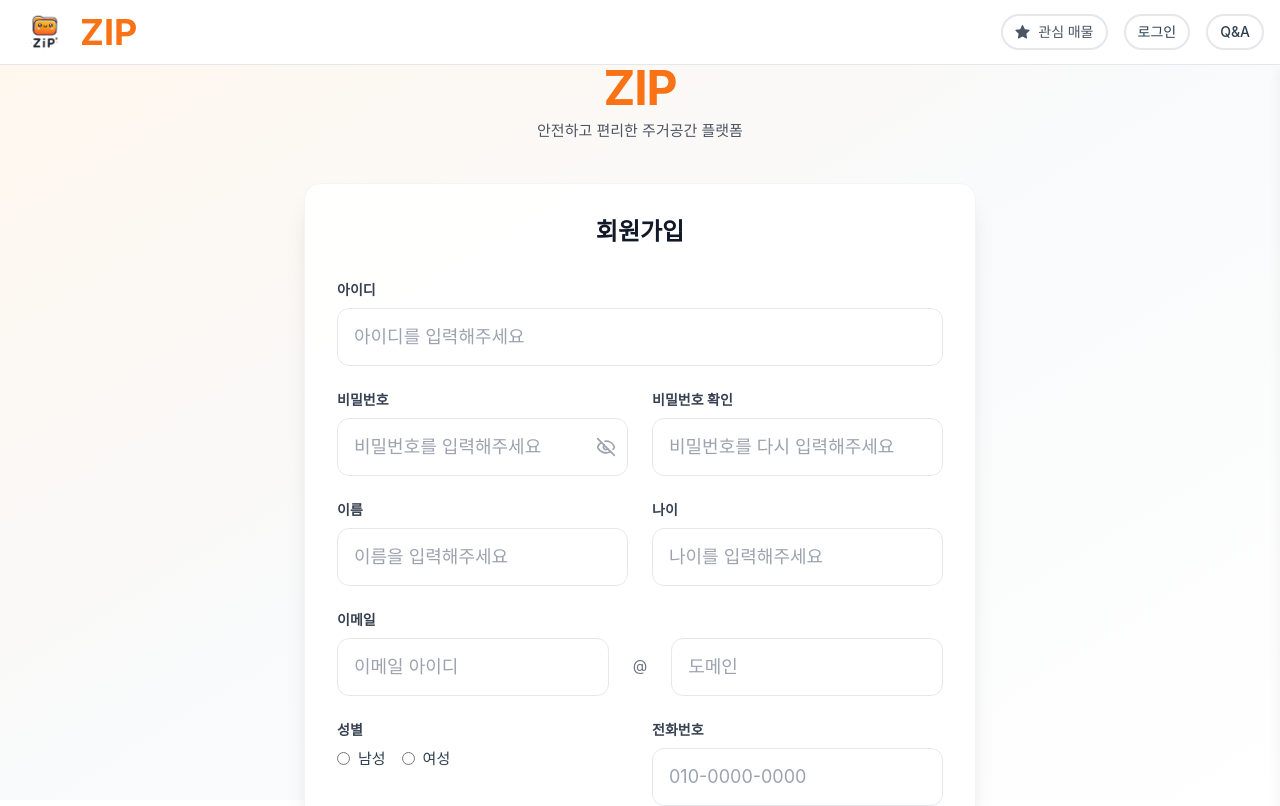
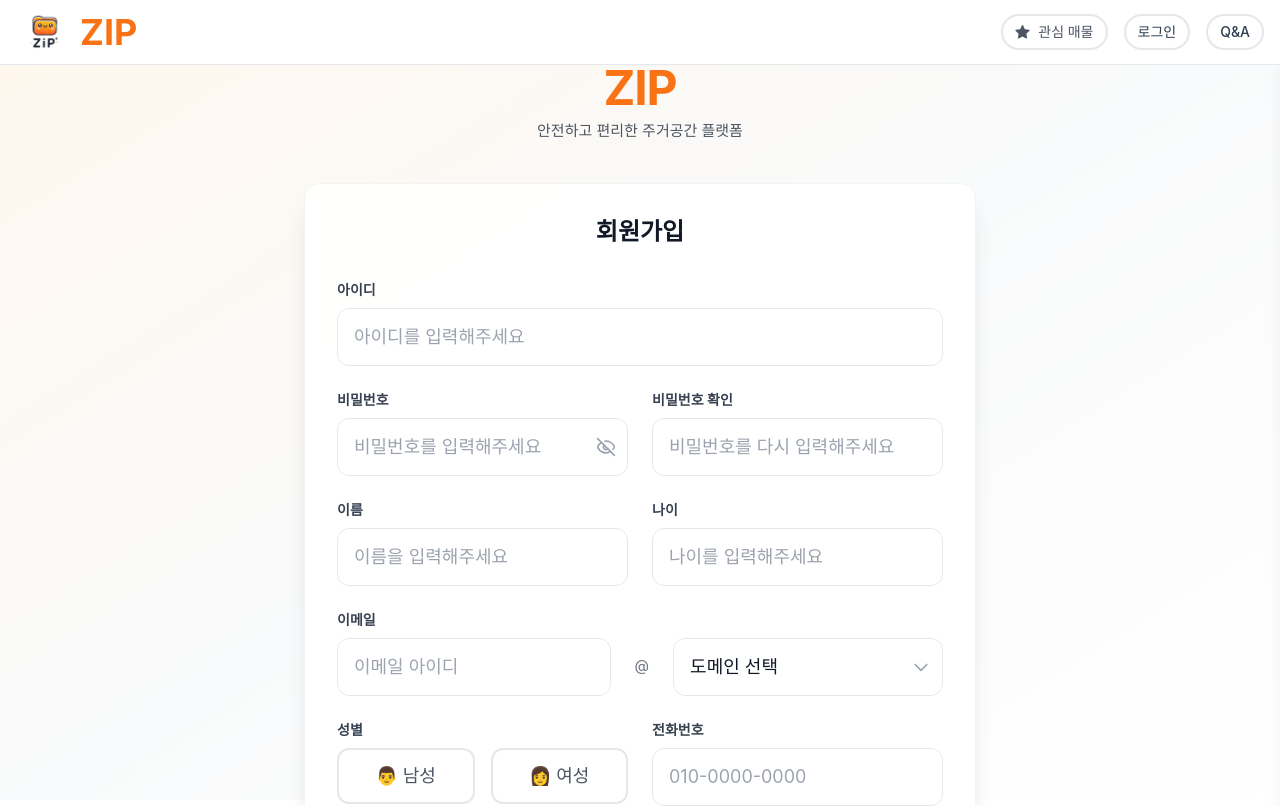
Before and after one commit to ssuzyn/SSAFY-Home, a Vue app in the folder Frontend/vue-homefront/: page /signup in a window 1280 px wide. Shown: the top 806 px of the page. Built offline with nearby package versions, Linux system fonts and the light colour scheme.

Commit message:
add: 회원가입 patch 적용

```diff
--- a/Frontend/vue-homefront/src/components/auth/SignUpForm.vue
+++ b/Frontend/vue-homefront/src/components/auth/SignUpForm.vue
@@ -18,20 +18,24 @@
               <div class="relative">
                 <input
                   v-model="formData.user_id"
-                  @input="checkIdAvailability"
                   type="text"
-                  maxlength="50"
-                  class="w-full px-4 py-3.5 text-lg border border-gray-200 rounded-xl focus:ring-2 focus:ring-orange-500 focus:border-orange-500 text-gray-900 placeholder-gray-400 transition-all duration-200 bg-white/70"
-                  :class="{'border-red-500': idCheckMessage && !idAvailable, 'border-green-500': idCheckMessage && idAvailable}"
+                  class="w-full px-4 py-3.5 text-lg border border-gray-200 rounded-xl focus:ring-2 focus:ring-orange-500 focus:border-orange-500"
+                  :class="{
+                    'border-red-500': validationMessages.userId && !validationMessages.userId.includes('✓'),
+                    'border-green-500': validationMessages.userId?.includes('✓')
+                  }"
                   placeholder="아이디를 입력해주세요"
                   required
                 />
                 <div
-                  v-if="idCheckMessage"
+                  v-if="validationMessages.userId"
                   class="absolute right-0 top-full mt-1 text-sm"
-                  :class="{'text-green-500': idAvailable, 'text-red-500': !idAvailable}"
+                  :class="{
+                    'text-red-500': !validationMessages.userId.includes('✓'),
+                    'text-green-500': validationMessages.userId.includes('✓')
+                  }"
                 >
-                  {{ idCheckMessage }}
+                  {{ validationMessages.userId }}
                 </div>
               </div>
             </div>
@@ -45,8 +49,6 @@
                   <input
                     v-model="formData.user_pwd"
                     :type="showPassword ? 'text' : 'password'"
-                    maxlength="255"
-                    @input="checkPasswordMatch"
                     class="w-full px-4 py-3.5 text-lg border border-gray-200 rounded-xl focus:ring-2 focus:ring-orange-500 focus:border-orange-500 text-gray-900 placeholder-gray-400 transition-all duration-200 bg-white/70"
                     placeholder="비밀번호를 입력해주세요"
                     required
@@ -68,13 +70,23 @@
                   <input
                     v-model="formData.confirmPassword"
                     :type="showPassword ? 'text' : 'password'"
-                    @input="checkPasswordMatch"
                     class="w-full px-4 py-3.5 text-lg border border-gray-200 rounded-xl focus:ring-2 focus:ring-orange-500 focus:border-orange-500 text-gray-900 placeholder-gray-400 transition-all duration-200 bg-white/70"
+                    :class="{
+                      'border-red-500': validationMessages.passwordMatch && !validationMessages.passwordMatch.includes('✓'),
+                      'border-green-500': validationMessages.passwordMatch?.includes('✓')
+                    }"
                     placeholder="비밀번호를 다시 입력해주세요"
                     required
                   />
-                  <div v-if="passwordMismatchMessage" class="absolute right-0 top-full mt-1 text-sm text-red-500">
-                    {{ passwordMismatchMessage }}
+                  <div
+                    v-if="validationMessages.passwordMatch"
+                    class="absolute right-0 top-full mt-1 text-sm"
+                    :class="{
+                      'text-red-500': !validationMessages.passwordMatch.includes('✓'),
+                      'text-green-500': validationMessages.passwordMatch.includes('✓')
+                    }"
+                  >
+                    {{ validationMessages.passwordMatch }}
                   </div>
                 </div>
               </div>
@@ -98,37 +110,90 @@
               <!-- 나이 -->
               <div>
                 <label class="block text-sm font-semibold text-gray-700 mb-2">나이</label>
+                <div class="relative">
                   <input
                     v-model="formData.age"
                     type="number"
                     min="1"
                     max="150"
                     class="w-full px-4 py-3.5 text-lg border border-gray-200 rounded-xl focus:ring-2 focus:ring-orange-500 focus:border-orange-500 text-gray-900 placeholder-gray-400 transition-all duration-200 bg-white/70"
+                    :class="{
+                      'border-red-500': validationMessages.age && !validationMessages.age.includes('✓'),
+                      'border-green-500': validationMessages.age?.includes('✓')
+                    }"
                     placeholder="나이를 입력해주세요"
                     required
                   />
+                  <div
+                    v-if="validationMessages.age"
+                    class="absolute right-0 top-full mt-1 text-sm"
+                    :class="{
+                      'text-red-500': !validationMessages.age.includes('✓'),
+                      'text-green-500': validationMessages.age.includes('✓')
+                    }"
+                  >
+                    {{ validationMessages.age }}
+                  </div>
+                </div>
               </div>
             </div>
 
             <!-- 이메일 -->
             <div>
               <label class="block text-sm font-semibold text-gray-700 mb-2">이메일</label>
-              <div class="flex space-x-2">
+              <div class="relative flex space-x-2">
                 <input
                   v-model="formData.email_id"
                   type="text"
                   class="w-1/2 px-4 py-3.5 text-lg border border-gray-200 rounded-xl focus:ring-2 focus:ring-orange-500 focus:border-orange-500 text-gray-900 placeholder-gray-400 transition-all duration-200 bg-white/70"
+                  :class="{
+                    'border-red-500': validationMessages.email && !validationMessages.email.includes('✓'),
+                    'border-green-500': validationMessages.email?.includes('✓')
+                  }"
                   placeholder="이메일 아이디"
                   required
                 />
                 <span class="flex items-center justify-center px-4 text-gray-500">@</span>
+                <div class="w-1/2 relative">
+                  <select
+                    v-if="formData.email_domain !== 'custom'"
+                    v-model="formData.email_domain"
+                    class="w-full px-4 py-3.5 text-lg border border-gray-200 rounded-xl focus:ring-2 focus:ring-orange-500 focus:border-orange-500 text-gray-900 placeholder-gray-400 transition-all duration-200 bg-white/70 appearance-none"
+                    :class="{
+                      'border-red-500': validationMessages.email && !validationMessages.email.includes('✓'),
+                      'border-green-500': validationMessages.email?.includes('✓')
+                    }"
+                    required
+                  >
+                    <option value="">도메인 선택</option>
+                    <option v-for="domain in emailDomains" :key="domain" :value="domain">
+                      {{ domain === 'custom' ? '직접 입력' : domain }}
+                    </option>
+                  </select>
                   <input
+                    v-if="formData.email_domain === 'custom'"
                     v-model="formData.email_domain"
                     type="text"
-                  class="w-1/2 px-4 py-3.5 text-lg border border-gray-200 rounded-xl focus:ring-2 focus:ring-orange-500 focus:border-orange-500 text-gray-900 placeholder-gray-400 transition-all duration-200 bg-white/70"
-                  placeholder="도메인"
+                    class="w-full px-4 py-3.5 text-lg border border-gray-200 rounded-xl focus:ring-2 focus:ring-orange-500 focus:border-orange-500 text-gray-900 placeholder-gray-400 transition-all duration-200 bg-white/70"
+                    placeholder="도메인 입력"
                     required
                   />
+                  <div class="absolute inset-y-0 right-0 flex items-center pr-3 pointer-events-none">
+                    <svg class="w-5 h-5 text-gray-400" fill="none" stroke="currentColor" viewBox="0 0 24 24">
+                      <path stroke-linecap="round" stroke-linejoin="round" stroke-width="2" d="M19 9l-7 7-7-7" />
+                    </svg>
+                  </div>
+                </div>
+                <div
+                  v-if="validationMessages.email"
+                  class="absolute right-0 top-full mt-1 text-sm"
+                  :class="{
+                    'text-red-500': !validationMessages.email.includes('✓'),
+                    'text-green-500': validationMessages.email.includes('✓')
+                  }"
+                >
+                  {{ validationMessages.email }}
+                </div>
               </div>
             </div>
 
@@ -138,13 +203,43 @@
               <div>
                 <label class="block text-sm font-semibold text-gray-700 mb-2">성별</label>
                 <div class="flex space-x-4">
-                  <label class="flex items-center space-x-2 cursor-pointer group">
-                    <input type="radio" v-model="formData.gender" value="M" class="form-radio text-orange-500 focus:ring-orange-500" required>
-                    <span class="group-hover:text-orange-500 transition-colors">남성</span>
+                  <label class="flex-1">
+                    <input
+                      type="radio"
+                      v-model="formData.gender"
+                      value="M"
+                      class="hidden"
+                      required
+                    >
+                    <div
+                      class="flex items-center justify-center p-3 border-2 rounded-xl cursor-pointer transition-all duration-200 hover:bg-green-50"
+                      :class="formData.gender === 'M' ? 'border-green-500 bg-green-50' : 'border-gray-200'"
+                    >
+                      <div class="flex flex-col items-center space-y-1">
+                        <span class="text-lg font-medium" :class="formData.gender === 'M' ? 'text-green-500' : 'text-gray-600'">
+                          👨 남성
+                        </span>
+                      </div>
+                    </div>
                   </label>
-                  <label class="flex items-center space-x-2 cursor-pointer group">
-                    <input type="radio" v-model="formData.gender" value="F" class="form-radio text-orange-500 focus:ring-orange-500" required>
-                    <span class="group-hover:text-orange-500 transition-colors">여성</span>
+                  <label class="flex-1">
+                    <input
+                      type="radio"
+                      v-model="formData.gender"
+                      value="F"
+                      class="hidden"
+                      required
+                    >
+                    <div
+                      class="flex items-center justify-center p-3 border-2 rounded-xl cursor-pointer transition-all duration-200 hover:bg-green-50"
+                      :class="formData.gender === 'F' ? 'border-green-500 bg-green-50' : 'border-gray-200'"
+                    >
+                      <div class="flex flex-col items-center space-y-1">
+                        <span class="text-lg font-medium" :class="formData.gender === 'F' ? 'text-green-500' : 'text-gray-600'">
+                          👩 여성
+                        </span>
+                      </div>
+                    </div>
                   </label>
                 </div>
               </div>
@@ -152,22 +247,38 @@
               <!-- 전화번호 -->
               <div>
                 <label class="block text-sm font-semibold text-gray-700 mb-2">전화번호</label>
+                <div class="relative">
                   <input
                     v-model="formData.phone_number"
                     type="tel"
-                  maxlength="15"
+                    maxlength="13"
                     class="w-full px-4 py-3.5 text-lg border border-gray-200 rounded-xl focus:ring-2 focus:ring-orange-500 focus:border-orange-500 text-gray-900 placeholder-gray-400 transition-all duration-200 bg-white/70"
+                    :class="{
+                      'border-red-500': validationMessages.phone && !validationMessages.phone.includes('✓'),
+                      'border-green-500': validationMessages.phone?.includes('✓')
+                    }"
                     placeholder="010-0000-0000"
                     required
                   />
+                  <div
+                    v-if="validationMessages.phone"
+                    class="absolute right-0 top-full mt-1 text-sm"
+                    :class="{
+                      'text-red-500': !validationMessages.phone.includes('✓'),
+                      'text-green-500': validationMessages.phone.includes('✓')
+                    }"
+                  >
+                    {{ validationMessages.phone }}
+                  </div>
+                </div>
               </div>
             </div>
 
             <!-- 회원가입 버튼 -->
             <button
               type="submit"
-              :disabled="!idAvailable || isSubmitting || formData.user_pwd !== formData.confirmPassword"
-              class="w-full py-3.5 px-4 text-lg bg-gradient-to-r from-orange-400 via-orange-500 to-orange-400 hover:from-orange-500 hover:via-orange-600 hover:to-orange-500 text-white font-semibold rounded-xl transition-all duration-200 transform hover:scale-[1.02] active:scale-[0.98] shadow-md hover:shadow-lg relative overflow-hidden disabled:opacity-50 mt-8"
+              :disabled="!isFormValid || isSubmitting"
+              class="w-full py-3.5 px-4 text-lg bg-gradient-to-r from-orange-400 via-orange-500 to-orange-400 text-white font-semibold rounded-xl transition-all duration-200 transform hover:scale-[1.02] active:scale-[0.98] shadow-md hover:shadow-lg relative overflow-hidden disabled:opacity-50 disabled:cursor-not-allowed disabled:hover:scale-100 mt-8"
             >
               <span class="relative z-10">{{ isSubmitting ? '처리중...' : '회원가입' }}</span>
               <div class="absolute inset-0 bg-gradient-to-t from-transparent via-white/10 to-transparent opacity-50"></div>
@@ -189,8 +300,9 @@
 </template>
 
 <script setup>
-import { ref, reactive } from 'vue'
+import { ref, reactive, watch, computed } from 'vue'
 import { Eye, EyeOff } from 'lucide-vue-next'
+import { message } from 'ant-design-vue'
 import { useAxiosStore } from '@/stores/axiosStore'
 import { useRouter } from 'vue-router'
 
@@ -216,13 +328,65 @@ const formData = reactive({
   phone_number: ''
 })
 
+const validationMessages = reactive({
+  userId: '',
+  passwordMatch: '',
+  email: '',
+  age: '',
+  phone: ''
+})
+
+const emailDomains = [
+  'naver.com',
+  'gmail.com',
+  'daum.net',
+  'hanmail.net',
+  'nate.com',
+  'kakao.com',
+  'custom'
+]
+
+// 필드 라벨 정의
+const fieldLabels = {
+  userId: '아이디',
+  password: '비밀번호',
+  passwordMatch: '비밀번호 확인',
+  age: '나이',
+  phone: '전화번호',
+  email: '이메일'
+}
+
+// 필드명과 formData 속성 매핑
+const fieldNames = {
+  userId: 'user_id',
+  password: 'user_pwd',
+  passwordMatch: 'confirmPassword',
+  age: 'age',
+  phone: 'phone_number',
+  email: 'email_id'
+}
+
+// placeholder 텍스트 정의
+const placeholders = {
+  userId: '아이디를 입력해주세요',
+  password: '비밀번호를 입력해주세요',
+  passwordMatch: '비밀번호를 다시 입력해주세요',
+  age: '나이를 입력해주세요',
+  phone: '010-0000-0000',
+  email: '이메일 주소'
+}
+
 const checkIdAvailability = async () => {
   if (idCheckTimeout) clearTimeout(idCheckTimeout)
-
   idAvailable.value = false
 
+  if (!formData.user_id) {
+    validationMessages.userId = ''
+    return
+  }
+
   if (formData.user_id.length < 4) {
-    idCheckMessage.value = '아이디는 4자 이상이어야 합니다'
+    validationMessages.userId = '아이디는 4자 이상이어야 합니다'
     return
   }
 
@@ -230,36 +394,89 @@ const checkIdAvailability = async () => {
     try {
       const response = await axiosStore.get(`/user/check-id/${formData.user_id}`)
       idAvailable.value = response.data.available
-      idCheckMessage.value = response.data.message
+      validationMessages.userId = response.data.available ?
+        '✓ 사용 가능한 아이디입니다' :
+        '이미 사용 중인 아이디입니다'
     } catch (error) {
       console.error('아이디 중복 확인 중 오류 발생:', error)
-      idCheckMessage.value = '아이디 확인 중 오류가 발생했습니다'
-      idAvailable.value = false
+      validationMessages.userId = '아이디 확인 중 오류가 발생했습니다'
     }
   }, 500)
 }
 
 const checkPasswordMatch = () => {
-  if (formData.user_pwd === formData.confirmPassword) {
-    passwordMismatchMessage.value = ''
+  if (!formData.user_pwd || !formData.confirmPassword) {
+    validationMessages.passwordMatch = ''
+  } else if (formData.user_pwd === formData.confirmPassword) {
+    validationMessages.passwordMatch = '✓ 비밀번호가 일치합니다'
   } else {
-    passwordMismatchMessage.value = '비밀번호가 일치하지 않습니다.'
+    validationMessages.passwordMatch = '비밀번호가 일치하지 않습니다'
   }
 }
 
-const validateEmail = (email) => {
-  const re = /^[^\s@]+@[^\s@]+\.[^\s@]+$/
-  return re.test(email)
+const checkAge = () => {
+  const age = Number(formData.age)
+  if (!formData.age) {
+    validationMessages.age = ''
+  } else if (isNaN(age) || age < 1 || age > 150) {
+    validationMessages.age = '올바른 나이를 입력해주세요'
+  } else {
+    validationMessages.age = '✓ 올바른 나이입니다'
+  }
 }
 
-const handleSignUp = async () => {
-  if (passwordMismatchMessage.value) {
-    alert('비밀번호가 일치하지 않습니다.')
-    return
+const checkPhoneNumber = () => {
+  const phoneRegex = /^010-\d{4}-\d{4}$/
+  if (!formData.phone_number) {
+    validationMessages.phone = ''
+  } else if (!phoneRegex.test(formData.phone_number)) {
+    validationMessages.phone = '010-0000-0000 형식으로 입력해주세요'
+  } else {
+    validationMessages.phone = '✓ 올바른 전화번호입니다'
+  }
 }
 
-  if (!validateEmail(`${formData.email_id}@${formData.email_domain}`)) {
-    alert('올바른 이메일 형식이 아닙니다.')
+const checkEmail = () => {
+  if (!formData.email_id || !formData.email_domain) {
+    validationMessages.email = ''
+  } else {
+    validationMessages.email = '✓ 올바른 이메일입니다'
+  }
+}
+
+watch(() => formData.user_id, checkIdAvailability)
+watch([() => formData.user_pwd, () => formData.confirmPassword], checkPasswordMatch)
+watch(() => formData.age, checkAge)
+watch(() => formData.phone_number, checkPhoneNumber)
+watch([() => formData.email_id, () => formData.email_domain], checkEmail)
+
+watch(() => formData.phone_number, (newValue) => {
+  if (!newValue) return
+  formData.phone_number = newValue.replace(/[^0-9]/g, '')
+    .replace(/^(\d{0,3})(\d{0,4})(\d{0,4})$/g, "$1-$2-$3")
+    .replace(/\-{1,2}$/g, "")
+})
+
+const isFormValid = computed(() => {
+  return (
+    formData.user_id &&
+    idAvailable.value &&
+    formData.user_pwd &&
+    formData.confirmPassword &&
+    formData.user_pwd === formData.confirmPassword &&
+    formData.user_name &&
+    formData.age &&
+    formData.email_id &&
+    formData.email_domain &&
+    formData.gender &&
+    formData.phone_number &&
+    validationMessages.phone?.includes('✓')
+  )
+})
+
+const handleSignUp = async () => {
+  if (!isFormValid.value) {
+    message.warning('모든 필드를 올바르게 입력해주세요.')
     return
   }
 
@@ -278,11 +495,11 @@ const handleSignUp = async () => {
 
   try {
     await axiosStore.post('/user/register', signUpData)
-    alert('회원가입이 완료되었습니다.')
+    message.success('회원가입이 완료되었습니다.')
     router.push('/login')
   } catch (error) {
     console.error('회원가입 실패:', error)
-    alert('회원가입에 실패했습니다. 다시 시도해주세요.')
+    message.error('회원가입에 실패했습니다. 다시 시도해주세요.')
   } finally {
     isSubmitting.value = false
   }
```
Lines whose indentation alone changed are shown as unchanged.
